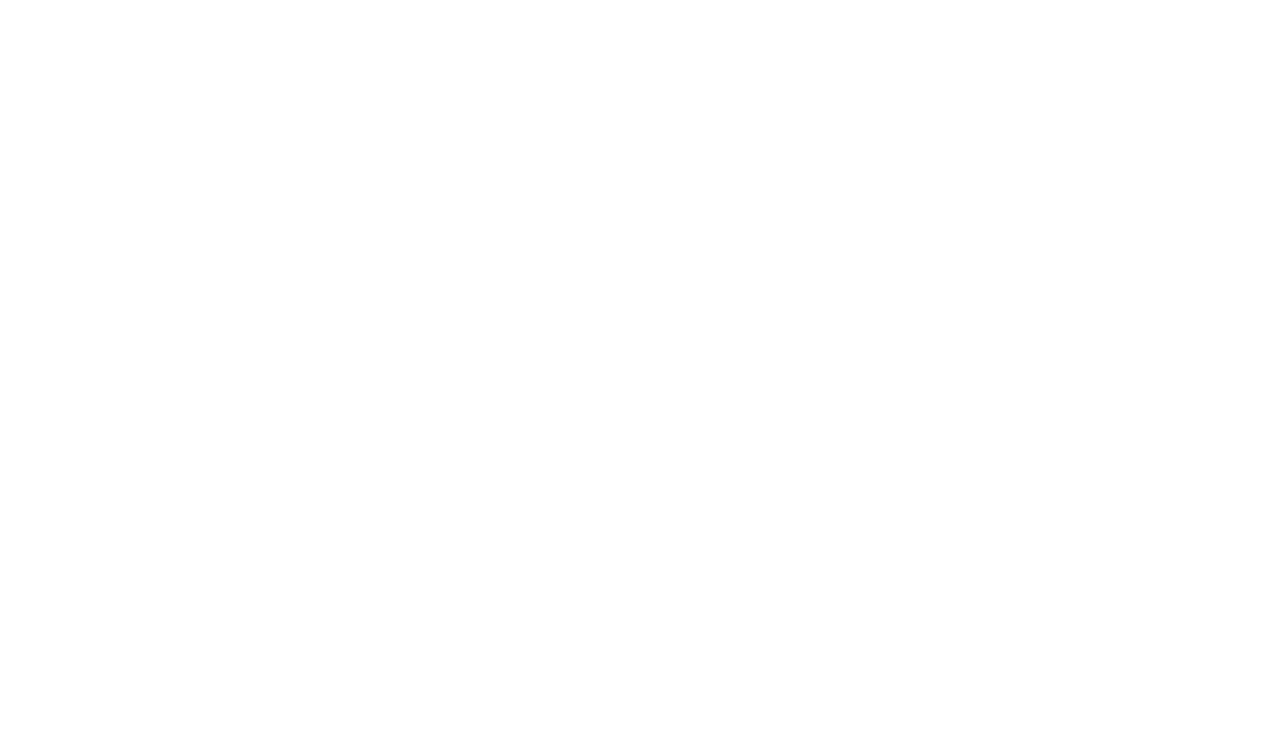
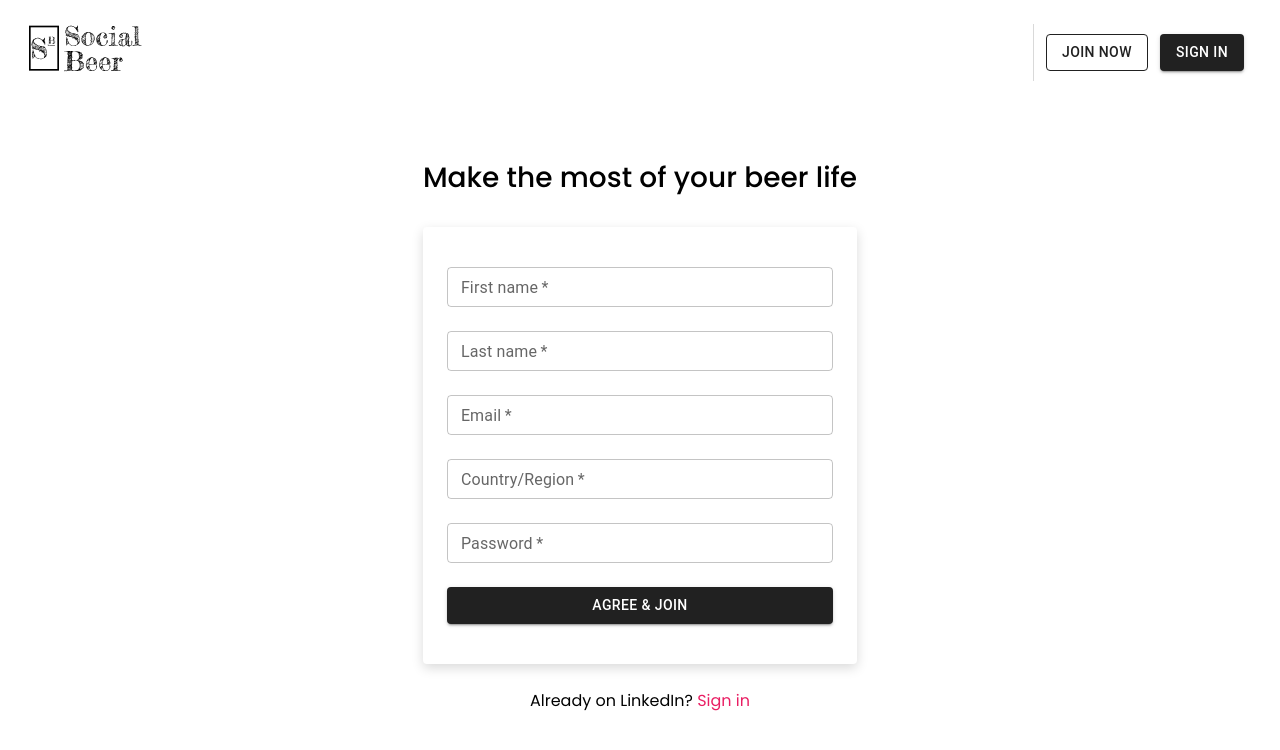
Before and after one commit to SocialBeer/sb-front, a React (Create React App) app: page /sign-up in a window 1280 px wide. Before the commit this address had no page. Shown: the top 750 px of the page. Built offline with nearby package versions, Linux system fonts and the light colour scheme.

Commit message:
sign up page, validation

```diff
--- a/package.json
+++ b/package.json
@@ -17,7 +17,8 @@
     "react-router-dom": "^6.3.0",
     "react-scripts": "5.0.1",
     "styled-components": "^5.3.5",
-    "web-vitals": "^2.1.4"
+    "web-vitals": "^2.1.4",
+    "yup": "^0.32.11"
   },
   "scripts": {
     "start": "craco start",
--- a/src/components/AppRouter/index.js
+++ b/src/components/AppRouter/index.js
@@ -1,13 +1,19 @@
 import { BrowserRouter, Routes, Route } from 'react-router-dom'
 
 import { SignIn } from '../../pages/SignIn'
+import { SignUp } from '../../pages/SignUp'
 
-export const AppRouter = () => {
+export const AppRouter = ({ authenticated = false }) => {
   return (
     <BrowserRouter>
-      <Routes>
-        <Route path="/sign-in" element={<SignIn />} />
-      </Routes>
+      {authenticated ? (
+        <Routes></Routes>
+      ) : (
+        <Routes>
+          <Route path="/sign-in" element={<SignIn />} />
+          <Route path="/sign-up" element={<SignUp />} />
+        </Routes>
+      )}
     </BrowserRouter>
   )
 }
--- a/src/components/Input/index.js
+++ b/src/components/Input/index.js
@@ -1,5 +1,6 @@
 import styled from 'styled-components'
 import TextField from '@mui/material/TextField'
+import { getUnitAsPixels } from '../../styles/sizes'
 
 export const Input = styled(TextField)`
   border-color: ${({ theme }) => theme.input.main};
@@ -8,7 +9,20 @@
     color: ${({ theme }) => theme.input.main};
   }
 
+  label.Mui-error {
+    color: ${({ theme }) => theme.input.error};
+  }
+
   .MuiOutlinedInput-root.Mui-focused fieldset {
     border-color: ${({ theme }) => theme.input.main};
   }
+
+  .MuiFormHelperText-root.Mui-error {
+    margin-left: ${getUnitAsPixels(1)};
+    color: ${({ theme }) => theme.input.error};
+  }
+
+  .MuiOutlinedInput-root.Mui-error fieldset {
+    border-color: ${({ theme }) => theme.input.error};
+  }
 `
--- a/src/pages/SignIn/components/Form/index.js
+++ b/src/pages/SignIn/components/Form/index.js
@@ -1,8 +1,18 @@
+import * as yup from 'yup'
+import { useFormik } from 'formik'
+
 import { FormContainer } from './styled'
 import { Button } from '../../../../components/Button'
 import { Input } from '../../../../components/Input'
 import { Link } from '../../../../components/Link'
-import { useFormik } from 'formik'
+
+const validationSchema = yup.object().shape({
+  email: yup
+    .string()
+    .required('Please enter an email address.')
+    .email('Please enter a valid email.'),
+  password: yup.string().required('Please enter a password.'),
+})
 
 export const Form = () => {
   const formik = useFormik({
@@ -10,8 +20,14 @@
       email: '',
       password: '',
     },
+    validateOnChange: false,
+    validateOnBlur: false,
+    validationSchema,
   })
-  const handleSubmit = () => {}
+  const handleSubmit = () => {
+    console.log(formik.validateForm())
+  }
+
   return (
     <FormContainer>
       <Input
@@ -21,6 +37,8 @@
         type="text"
         onChange={formik.handleChange}
         value={formik.values.email}
+        error={formik.errors.email}
+        helperText={formik.errors.email}
       />
       <Input
         variant="outlined"
@@ -29,6 +47,8 @@
         type="password"
         onChange={formik.handleChange}
         value={formik.values.password}
+        error={!formik.errors.email && formik.errors.password}
+        helperText={formik.errors.password}
       />
       <Link to="/">Forgot password?</Link>
       <Button variant="contained" onClick={handleSubmit}>
--- a/src/pages/SignIn/index.js
+++ b/src/pages/SignIn/index.js
@@ -21,7 +21,7 @@
           </Card>
         </Box>
         <Box marginTop={getUnitAsPixels(3)}>
-          New to Social Beer? <Link to="/">Join now</Link>
+          New to Social Beer? <Link to="/sign-up">Join now</Link>
         </Box>
       </FixCenterContainer>
     </MainLayout>
--- /dev/null
+++ b/src/pages/SignUp/components/Form/index.js
@@ -0,0 +1,104 @@
+import * as yup from 'yup'
+import { useFormik } from 'formik'
+
+import { FormContainer } from './styled'
+import { Button } from '../../../../components/Button'
+import { Input } from '../../../../components/Input'
+
+const validationSchema = yup.object().shape({
+  email: yup
+    .string()
+    .required('Please enter an email address.')
+    .email('Please enter a valid email.'),
+  firstName: yup.string().required('First name is a required field.'),
+  lastName: yup.string().required('Last name is a required field.'),
+  country: yup.string().required('Country name is a required field.'),
+  password: yup.string().required('Please enter a password.'),
+})
+
+export const Form = () => {
+  const formik = useFormik({
+    initialValues: {
+      email: '',
+      firstName: '',
+      lastName: '',
+      country: '',
+      password: '',
+    },
+    validationSchema,
+  })
+  const handleSubmit = () => {}
+
+  return (
+    <FormContainer>
+      <Input
+        variant="outlined"
+        label="First name"
+        name="firstName"
+        type="text"
+        required
+        size="small"
+        onChange={formik.handleChange}
+        onBlur={formik.handleBlur}
+        value={formik.values.firstName}
+        error={formik.touched.firstName && formik.errors.firstName}
+        helperText={formik.touched.firstName && formik.errors.firstName}
+      />
+      <Input
+        variant="outlined"
+        label="Last name"
+        name="lastName"
+        type="text"
+        size="small"
+        required
+        onChange={formik.handleChange}
+        onBlur={formik.handleBlur}
+        value={formik.values.lastName}
+        error={formik.touched.lastName && formik.errors.lastName}
+        helperText={formik.touched.lastName && formik.errors.lastName}
+      />
+      <Input
+        variant="outlined"
+        label="Email"
+        name="email"
+        size="small"
+        type="text"
+        required
+        onChange={formik.handleChange}
+        onBlur={formik.handleBlur}
+        value={formik.values.email}
+        error={formik.touched.email && formik.errors.email}
+        helperText={formik.touched.email && formik.errors.email}
+      />
+      <Input
+        variant="outlined"
+        label="Country/Region"
+        name="country"
+        size="small"
+        type="text"
+        required
+        onChange={formik.handleChange}
+        onBlur={formik.handleBlur}
+        value={formik.values.country}
+        error={formik.touched.country && formik.errors.country}
+        helperText={formik.touched.country && formik.errors.country}
+      />
+      <Input
+        variant="outlined"
+        label="Password"
+        name="password"
+        size="small"
+        type="password"
+        required
+        onChange={formik.handleChange}
+        onBlur={formik.handleBlur}
+        value={formik.values.password}
+        error={formik.touched.password && formik.errors.password}
+        helperText={formik.touched.password && formik.errors.password}
+      />
+      <Button variant="contained" onClick={handleSubmit}>
+        Agree & Join
+      </Button>
+    </FormContainer>
+  )
+}
--- /dev/null
+++ b/src/pages/SignUp/components/Form/styled.js
@@ -0,0 +1,10 @@
+import styled from 'styled-components'
+
+import { getUnitAsPixels } from '../../../../styles/sizes'
+
+export const FormContainer = styled.div`
+  display: flex;
+  flex-direction: column;
+  flex-direction: column;
+  gap: ${getUnitAsPixels(3)};
+`
--- /dev/null
+++ b/src/pages/SignUp/index.js
@@ -0,0 +1,23 @@
+import { Box } from '@mui/material'
+import { Card } from '../../components/Card'
+import { Link } from '../../components/Link'
+import { MainLayout } from '../../layouts/MainLayout'
+import { getUnitAsPixels, getUnitsAsPixel } from '../../styles/sizes'
+import { Heading3 } from '../../styles/typography'
+import { Form } from './components/Form'
+
+export const SignUp = () => {
+  return (
+    <MainLayout>
+      <Box marginTop={getUnitAsPixels(3)}>
+        <Heading3>Make the most of your beer life</Heading3>
+        <Card p={getUnitsAsPixel(5, 3, 5, 3)}>
+          <Form />
+        </Card>
+        <Box marginTop={getUnitAsPixels(3)} textAlign="center">
+          Already on LinkedIn? <Link to="/sign-in">Sign in</Link>
+        </Box>
+      </Box>
+    </MainLayout>
+  )
+}
--- a/src/styles/colors.js
+++ b/src/styles/colors.js
@@ -12,6 +12,9 @@
   },
   pink: {
     500: '#e91e63',
+  },
+  red: {
+    500: '#d21404',
   },
 }
 
--- a/src/styles/defaultTheme.js
+++ b/src/styles/defaultTheme.js
@@ -8,6 +8,7 @@
   linksColor: colors.pink[500],
   input: {
     main: colors.pink[500],
+    error: colors.red[500],
   },
   buttons: {
     contained: {
```
Also changed, not shown: 1 other file (tests, documents, lock files or other folders).
